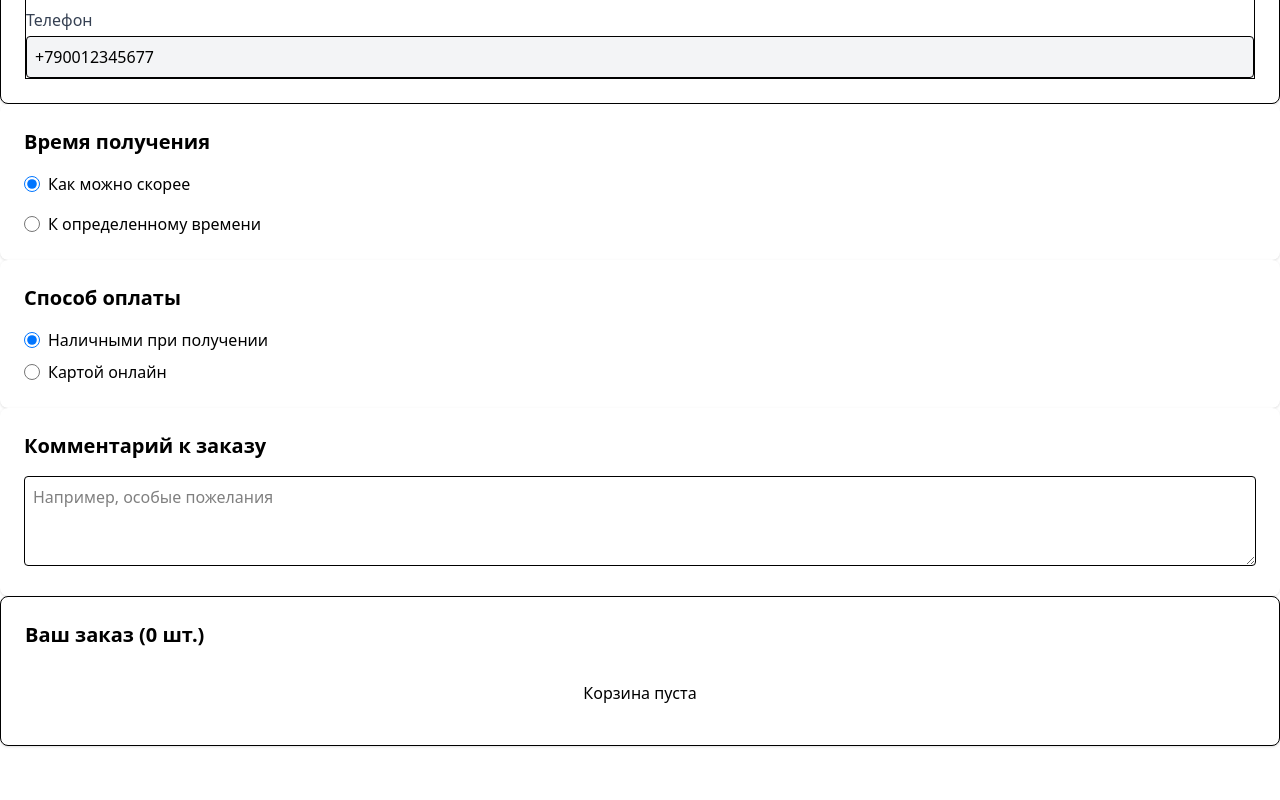
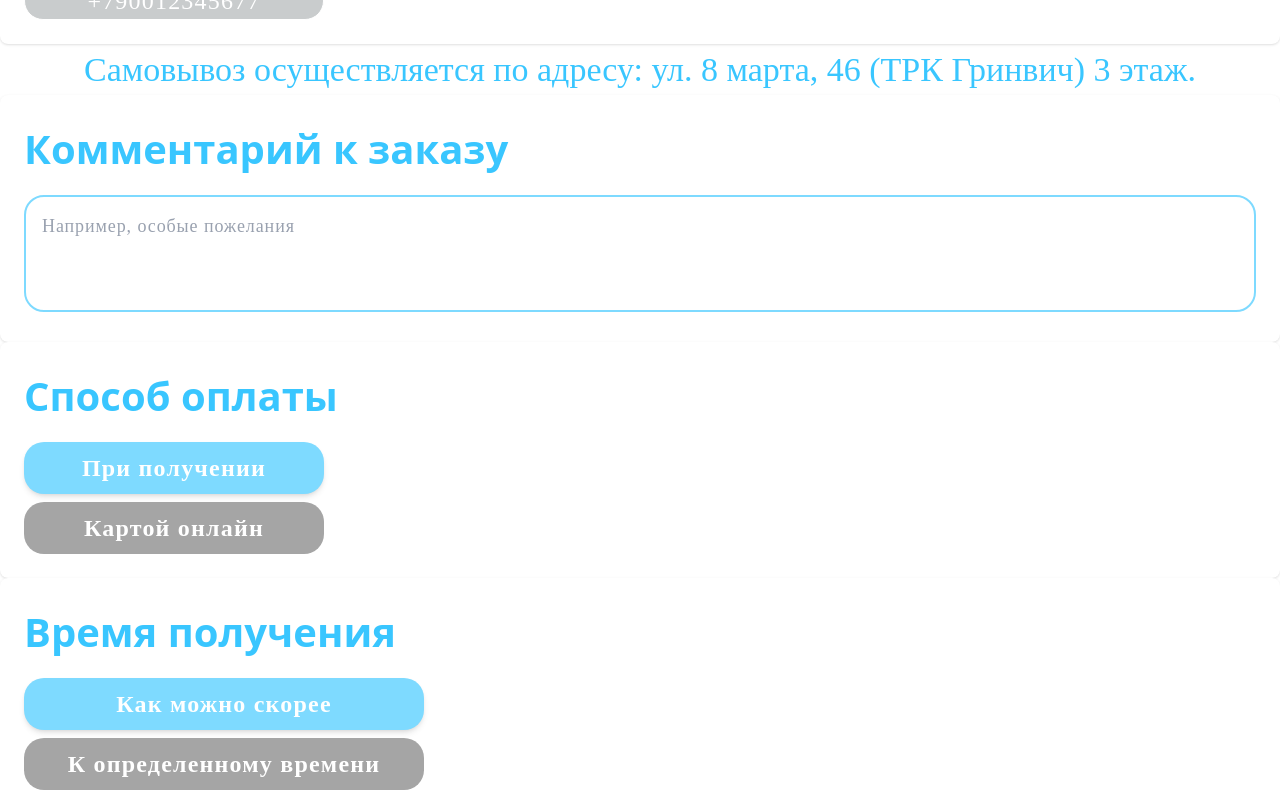
Before and after one commit to h4rdstr1ke/blum_coffee, a React (Vite) app: page /cart in a window 1280 px wide. Shown: the part 500-1300 px from the top of the page. Built offline with nearby package versions, Linux system fonts and the light colour scheme; a web font is replaced by a local one.

Commit message:
CartPage

```diff
--- a/src/module/cartpage/CartItemsSection.tsx
+++ b/src/module/cartpage/CartItemsSection.tsx
@@ -1,4 +1,5 @@
 import { Link } from 'react-router-dom';
+import { cartStyles } from '../../style/textStyles';
 
 export default function CartItemsSection({
     items,
@@ -9,33 +10,33 @@ export default function CartItemsSection({
     handleSubmitOrder
 }: any) {
     return (
-        <div className="bg-white p-6 rounded-lg shadow border">
-            <h2 className="text-xl font-bold mb-4">Ваш заказ ({totalItems} шт.)</h2>
+        <div className={cartStyles.cartContainer}>
+            <h2 className={cartStyles.sectionTitle}>Ваш заказ ({totalItems} шт.)</h2>
             {items.length === 0 ? (
-                <p className="py-4 text-center">Корзина пуста</p>
+                <p className={cartStyles.emptyCartText}>Корзина пуста</p>
             ) : (
                 <>
                     {items.map((item: any) => (
-                        <div key={item.id} className="flex justify-between items-center border-b py-3">
-                            <div className="flex items-center gap-3">
+                        <div key={item.id} className={cartStyles.cartItem}>
+                            <div className={cartStyles.itemContainer}>
                                 <img
                                     src={item.src}
                                     alt={item.title}
-                                    className="w-12 h-12 object-cover rounded"
+                                    className={cartStyles.itemImage}
                                 />
                                 <div>
                                     <p className="font-medium">{item.title}</p>
-                                    <div className="flex items-center gap-2 mt-1">
+                                    <div className={cartStyles.quantityControls}>
                                         <button
                                             onClick={() => updateQuantity(item.id, item.quantity - 1)}
-                                            className="w-6 h-6 flex items-center justify-center border rounded"
+                                            className={cartStyles.quantityButton}
                                         >
                                             -
                                         </button>
                                         <span>{item.quantity}</span>
                                         <button
                                             onClick={() => updateQuantity(item.id, item.quantity + 1)}
-                                            className="w-6 h-6 flex items-center justify-center border rounded"
+                                            className={cartStyles.quantityButton}
                                         >
                                             +
                                         </button>
@@ -46,7 +47,7 @@ export default function CartItemsSection({
                                 <p className="font-bold">{item.price * item.quantity}₽</p>
                                 <button
                                     onClick={() => removeFromCart(item.id)}
-                                    className="text-red-500 text-sm"
+                                    className={cartStyles.removeButton}
                                 >
                                     Удалить
                                 </button>
@@ -54,7 +55,7 @@ export default function CartItemsSection({
                         </div>
                     ))}
 
-                    <div className="flex justify-between font-bold text-lg mt-4 pt-4 border-t">
+                    <div className={cartStyles.totalContainer}>
                         <span>Итого:</span>
                         <span>{totalPrice}₽</span>
                     </div>
@@ -62,9 +63,9 @@ export default function CartItemsSection({
                     <button
                         onClick={handleSubmitOrder}
                         disabled={items.length === 0}
-                        className={`w-full py-3 rounded-lg font-bold ${items.length === 0
-                            ? 'bg-gray-300 cursor-not-allowed'
-                            : 'bg-[#39C6FF] text-white hover:bg-[#2fb0e6]'
+                        className={`${cartStyles.submitButton} ${items.length === 0
+                            ? cartStyles.disabledButton
+                            : cartStyles.activeButton
                             }`}
                     >
                         Оформить заказ
@@ -73,7 +74,7 @@ export default function CartItemsSection({
                     {items.length > 0 && (
                         <Link
                             to="/shop"
-                            className="block text-center text-[#39C6FF] hover:underline mt-2"
+                            className={cartStyles.backLink}
                         >
                             ← Вернуться к покупкам
                         </Link>
--- a/src/module/cartpage/DeliveryTimeSection.tsx
+++ b/src/module/cartpage/DeliveryTimeSection.tsx
@@ -1,34 +1,76 @@
+import { motion, AnimatePresence } from 'framer-motion';
+import { cartStyles } from '../../style/textStyles';
+
 export default function DeliveryTimeSection({ deliveryOption, setDeliveryOption }: any) {
     return (
-        <div className="bg-white p-6 rounded-lg shadow">
-            <h2 className="text-xl font-bold mb-4">Время получения</h2>
-            <div className="space-y-4">
-                <label className="flex items-center gap-2">
+        <div className={cartStyles.userInfoContainer}>
+            <h2 className={cartStyles.sectionTitle}>Время получения</h2>
+            <div className="flex flex-col gap-2">
+                {/* Вариант "Как можно скорее" */}
+                <motion.label
+                    className={`${cartStyles.timeOptionBase} w-full max-w-[400px] ${deliveryOption.time === 'asap'
+                        ? cartStyles.timeOptionActive
+                        : cartStyles.timeOptionInactive
+                        }`}
+                    whileTap={{ scale: 0.98 }}
+                    transition={{ type: 'spring', stiffness: 300 }}
+                >
                     <input
                         type="radio"
+                        name="deliveryTime"
                         checked={deliveryOption.time === 'asap'}
                         onChange={() => setDeliveryOption({ ...deliveryOption, time: 'asap' })}
-                        className="h-4 w-4"
+                        className="hidden"
                     />
-                    <span>Как можно скорее</span>
-                </label>
-                <label className="flex items-center gap-2">
+                    <span className="block w-full text-center ">
+                        Как можно скорее
+                    </span>
+                </motion.label>
+
+                {/* Вариант "К определенному времени" */}
+                <div className="flex flex-col md:flex-row gap-3">
+                    <motion.label
+                        className={`${cartStyles.timeOptionBase} w-full max-w-[400px]  ${deliveryOption.time === 'later'
+                            ? cartStyles.timeOptionActive
+                            : cartStyles.timeOptionInactive
+                            }`}
+                        whileTap={{ scale: 0.98 }}
+                        transition={{ type: 'spring', stiffness: 300 }}
+                    >
                         <input
                             type="radio"
+                            name="deliveryTime"
                             checked={deliveryOption.time === 'later'}
                             onChange={() => setDeliveryOption({ ...deliveryOption, time: 'later' })}
-                        className="h-4 w-4"
+                            className="hidden"
                         />
-                    <span>К определенному времени</span>
-                </label>
+                        <span className="block w-full text-center">
+                            К определенному времени
+                        </span>
+                    </motion.label>
+
+                    <AnimatePresence>
                         {deliveryOption.time === 'later' && (
+                            <motion.div
+                                initial={{ opacity: 0, x: -10 }}
+                                animate={{ opacity: 1, x: 0 }}
+                                exit={{ opacity: 0, x: -10 }}
+                                transition={{ duration: 0.3 }}
+                                className="max-w-[300px] md:w-auto"
+                            >
                                 <input
                                     type="time"
                                     value={deliveryOption.customTime}
                                     onChange={(e) => setDeliveryOption({ ...deliveryOption, customTime: e.target.value })}
-                        className="p-2 border rounded"
+                                    className={`
+                                        ${cartStyles.timeInput}
+
+                                    `}
                                 />
+                            </motion.div>
                         )}
+                    </AnimatePresence>
+                </div>
             </div>
         </div>
     );
--- a/src/module/cartpage/OrderCommentSection.tsx
+++ b/src/module/cartpage/OrderCommentSection.tsx
@@ -1,11 +1,13 @@
+import { cartStyles } from '../../style/textStyles';
+
 export default function OrderCommentSection({ deliveryOption, setDeliveryOption }: any) {
     return (
-        <div className="bg-white p-6 rounded-lg shadow">
-            <h2 className="text-xl font-bold mb-4">Комментарий к заказу</h2>
+        <div className={cartStyles.userInfoContainer}>
+            <h2 className={cartStyles.sectionTitle}>Комментарий к заказу</h2>
             <textarea
                 value={deliveryOption.comment}
                 onChange={(e) => setDeliveryOption({ ...deliveryOption, comment: e.target.value })}
-                className="w-full p-2 border rounded"
+                className={cartStyles.textarea}
                 rows={3}
                 placeholder="Например, особые пожелания"
             />
--- a/src/module/cartpage/PaymentMethodSection.tsx
+++ b/src/module/cartpage/PaymentMethodSection.tsx
@@ -1,26 +1,66 @@
+import { motion } from 'framer-motion';
+import { cartStyles } from '../../style/textStyles';
+
 export default function PaymentMethodSection({ deliveryOption, setDeliveryOption }: any) {
     return (
-        <div className="bg-white p-6 rounded-lg shadow">
-            <h2 className="text-xl font-bold mb-4">Способ оплаты</h2>
-            <div className="space-y-2">
-                <label className="flex items-center gap-2">
+        <div className={cartStyles.userInfoContainer}>
+            <h2 className={cartStyles.sectionTitle}>Способ оплаты</h2>
+            <div className="flex flex-col gap-2 max-w-[300px]">
+                {/* Вариант "При получении" */}
+                <motion.label
+                    className={`${cartStyles.paymentOptionBase} ${deliveryOption.payment === 'cash'
+                        ? cartStyles.paymentOptionActive
+                        : cartStyles.paymentOptionInactive
+                        }`}
+                    whileTap={{ scale: 0.98 }}
+                    transition={{ type: 'spring', stiffness: 300 }}
+                >
                     <input
                         type="radio"
+                        name="payment"
                         checked={deliveryOption.payment === 'cash'}
                         onChange={() => setDeliveryOption({ ...deliveryOption, payment: 'cash' })}
-                        className="h-4 w-4"
+                        className="hidden"
                     />
-                    <span>Наличными при получении</span>
-                </label>
-                <label className="flex items-center gap-2">
+                    <motion.span
+                        className="block w-full text-center"
+                        initial={false}
+                        animate={{
+                            color: deliveryOption.payment === 'cash' ? '#FFFFFF' : '#FFFFFF'
+                        }}
+                        transition={{ duration: 0.2 }}
+                    >
+                        При получении
+                    </motion.span>
+                </motion.label>
+
+                {/* Вариант "Картой онлайн" */}
+                <motion.label
+                    className={`${cartStyles.paymentOptionBase} ${deliveryOption.payment === 'card'
+                        ? cartStyles.paymentOptionActive
+                        : cartStyles.paymentOptionInactive
+                        }`}
+                    whileTap={{ scale: 0.98 }}
+                    transition={{ type: 'spring', stiffness: 300 }}
+                >
                     <input
                         type="radio"
+                        name="payment"
                         checked={deliveryOption.payment === 'card'}
                         onChange={() => setDeliveryOption({ ...deliveryOption, payment: 'card' })}
-                        className="h-4 w-4"
+                        className="hidden"
                     />
-                    <span>Картой онлайн</span>
-                </label>
+                    <motion.span
+                        className="block w-full text-center"
+                        initial={false}
+                        animate={{
+                            color: deliveryOption.payment === 'card' ? '#FFFFFF' : '#FFFFFF'
+                        }}
+                        transition={{ duration: 0.2 }}
+                    >
+                        Картой онлайн
+                    </motion.span>
+                </motion.label>
             </div>
         </div>
     );
--- a/src/module/cartpage/UserInfoSection.tsx
+++ b/src/module/cartpage/UserInfoSection.tsx
@@ -1,42 +1,40 @@
+import { cartStyles } from '../../style/textStyles';
+
 export default function UserInfoSection({ userData }: any) {
     return (
-        <div className="bg-white p-6 rounded-lg shadow border">
-            <h2 className="text-xl font-bold mb-4">Данные покупателя</h2>
-            <div className="grid grid-cols-1 md:grid-cols-1 gap-4 border">
+        <div className={cartStyles.userInfoContainer}>
+            <h2 className={cartStyles.sectionTitle}>Данные покупателя</h2>
+            <div className={cartStyles.userInfoGrid}>
                 <div>
-                    <label className="block text-gray-700 mb-1">Имя</label>
                     <input
                         type="text"
                         value={userData.first_name}
                         readOnly
-                        className="w-full p-2 border rounded bg-gray-100"
+                        className={cartStyles.inputField}
                     />
                 </div>
                 <div>
-                    <label className="block text-gray-700 mb-1">Фамилия</label>
                     <input
                         type="text"
                         value={userData.last_name}
                         readOnly
-                        className="w-full p-2 border rounded bg-gray-100"
+                        className={cartStyles.inputField}
                     />
                 </div>
                 <div>
-                    <label className="block text-gray-700 mb-1">Email</label>
                     <input
                         type="email"
                         value={userData.email}
                         readOnly
-                        className="w-full p-2 border rounded bg-gray-100"
+                        className={cartStyles.inputField}
                     />
                 </div>
                 <div>
-                    <label className="block text-gray-700 mb-1">Телефон</label>
                     <input
                         type="tel"
                         value={userData.phone_number}
                         readOnly
-                        className="w-full p-2 border rounded bg-gray-100"
+                        className={cartStyles.inputField}
                     />
                 </div>
             </div>
--- a/src/pages/CartPage.tsx
+++ b/src/pages/CartPage.tsx
@@ -48,20 +48,21 @@ export default function CartPage() {
     return (
         <div className="">
             <Header />
-            <h1 className="text-3xl font-bold mb-6">Оформление заказа (самовывоз)</h1>
-
+            <h1 className="text-3xl text-[#39C6FF] forma-textRegular font-bold mb-6 mt-10 md:ml-20">Оформление заказа (самовывоз)</h1>
             <div className="max-w-[1440px] mx-auto">
                 <div className="">
                     <UserInfoSection userData={userData} />
-                    <DeliveryTimeSection
+                    <p className='text-center text-[#39C6FF] forma-textBold text-[34px]'>Самовывоз осуществляется по адресу: ул. 8 марта, 46 (ТРК Гринвич) 3 этаж.</p>
+                    <OrderCommentSection
                         deliveryOption={deliveryOption}
                         setDeliveryOption={setDeliveryOption}
                     />
+
                     <PaymentMethodSection
                         deliveryOption={deliveryOption}
                         setDeliveryOption={setDeliveryOption}
                     />
-                    <OrderCommentSection
+                    <DeliveryTimeSection
                         deliveryOption={deliveryOption}
                         setDeliveryOption={setDeliveryOption}
                     />
--- a/src/style/textStyles.ts
+++ b/src/style/textStyles.ts
@@ -260,3 +260,134 @@ export const textStylesDelivery = {
   mobileTasteImage: "md:hidden w-[100%] mx-auto",
   desktopTasteImage: "hidden md:block w-full max-w-[960px]"
 } as const;
+
+
+export const cartStyles = {
+  // Общие стили
+  pageContainer: "max-w-4xl mx-auto p-4",
+  pageTitle: "text-3xl font-bold mb-6",
+  gridContainer: "grid md:grid-cols-3 gap-8",
+  leftColumn: "md:col-span-2 space-y-6",
+  rightColumn: "space-y-6",
+
+  // UserInfoSection
+  userInfoContainer: "bg-white p-6 rounded-lg shadow",
+  sectionTitle: " text-[#39C6FF] text-[40px] font-bold mb-4",
+  userInfoGrid: "grid grid-cols-1 md:grid-cols-1 gap-4",
+  inputField: "forma-textBold tracking-wider w-full max-w-[300px] text-center text-white border rounded-[20px] bg-[#C9CCCD] text-[24px] pointer-events-none",
+
+  // DeliveryTimeSection
+
+  timeInput: `
+ w-full
+                                          p-2
+                                          border-2
+                                          border-[#7EDAFF]
+                                          rounded-[20px]
+                                          text-center
+                                          text-[20px]
+                                          focus:outline-none
+                                          focus:ring-2
+                                          focus:ring-[#7EDAFF]
+                                          bg-[#D9D9D9]
+
+                            `,
+  timeOptionBase: `
+        forma-textBold
+        font-bold
+        tracking-wider
+        p-2
+        rounded-[20px]
+        text-[24px]
+        font-bold
+        cursor-pointer
+        overflow-hidden
+        relative
+        select-none
+        text-[#FFFFFF]
+    `,
+  timeOptionActive: `
+        bg-[#7EDAFF]
+        shadow-md
+    `,
+  timeOptionInactive: `
+        bg-[#A5A5A5]
+        hover:bg-[#929090]
+    `,
+
+
+
+  // PaymentMethodSection
+  paymentOption: `
+        rounded-[20px]
+        text-[24px]
+        font-bold
+        cursor-pointer
+        transition-colors
+        duration-200
+        text-center
+        select-none
+    `,
+  paymentOptionBase: `
+        forma-textBold
+        font-bold
+        tracking-wider
+        rounded-[20px]
+        text-[24px]
+        font-bold
+        cursor-pointer
+        overflow-hidden
+        relative
+        select-none
+        p-2
+    `,
+  paymentOptionActive: `
+        bg-[#7EDAFF]
+        shadow-md
+    `,
+  paymentOptionInactive: `
+        bg-[#A5A5A5]
+        hover:bg-[#929090]
+    `,
+
+  // OrderCommentSection
+  textarea: `
+        forma-textRegular
+        tracking-wider
+        w-full
+        p-4
+        border-2
+        border-[#7EDAFF]
+        rounded-[20px]
+        bg-white
+        text-[18px]
+        font-medium
+        text-gray-700
+        placeholder-gray-400
+        focus:outline-none
+        focus:ring-2
+        focus:ring-[#7EDAFF]
+        focus:border-transparent
+        resize-none
+        transition-all
+        duration-200
+    `,
+
+  // CartItemsSection
+  cartContainer: "bg-white p-6 rounded-lg shadow",
+  cartItem: "p-4 bg-[#F8FAFC] rounded-lg relative",
+  itemContainer: "flex items-start gap-4",
+  itemImage: "w-20 h-20 object-cover rounded-lg",
+  itemTitle: "text-lg font-bold text-gray-900",
+  quantityControls: "flex items-center gap-2 bg-white rounded-full px-3 py-1",
+  quantityButton: "w-6 h-6 flex items-center justify-center text-[#39C6FF] font-bold hover:bg-gray-100 rounded-full",
+  quantityValue: "mx-2 font-medium",
+  itemPrice: "text-lg font-bold text-gray-900",
+  removeButton: "absolute top-3 right-3 text-gray-400 hover:text-red-500",
+  totalContainer: "flex justify-between font-bold text-lg mt-6 pt-4 border-t border-gray-200",
+  submitButton: "w-full py-4 rounded-lg font-bold mt-6",
+  activeButton: "bg-[#39C6FF] text-white hover:bg-[#2fb0e6]",
+  disabledButton: "bg-gray-300 cursor-not-allowed",
+  backLink: "block text-center text-[#39C6FF] hover:underline mt-4",
+  emptyCartText: "py-4 text-center text-gray-500",
+} as const;
```
Lines whose indentation alone changed are shown as unchanged.
